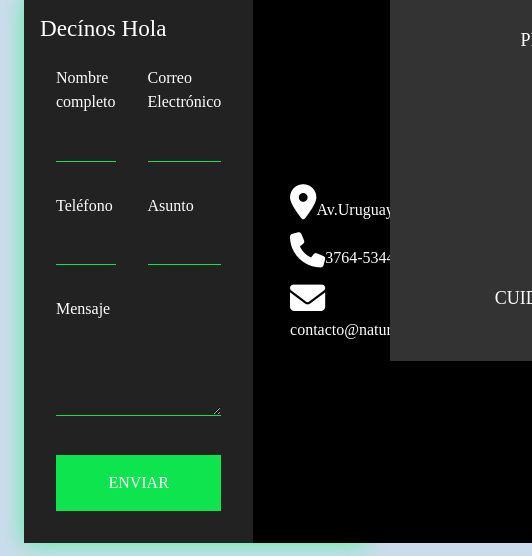
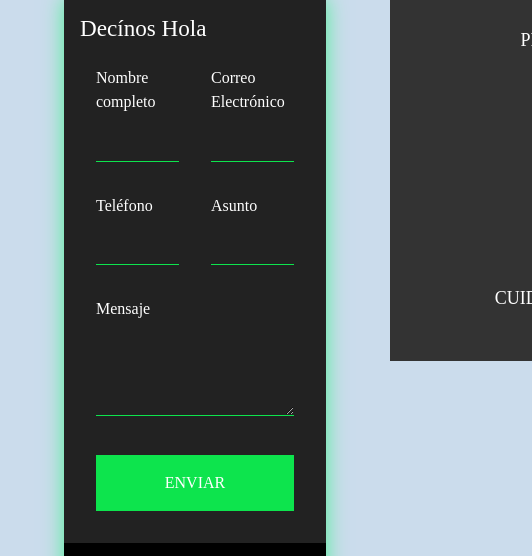
Before and after one commit to facurom/Naturepharma-Romero-Facundo, a website: page contacto.html in a window 390 px wide. Shown: the part 255-811 px from the top of the page, 532 px wide, since content can reach past the window. Drawn offline with nearby package versions, Linux system fonts and the light colour scheme.

Commit message:
contacto-

```diff
--- a/sass/style.scss
+++ b/sass/style.scss
@@ -722,19 +722,39 @@ i {
         height: 100vh;
         padding: 0 4rem;
     }
-    .contenedor-contacto{
+    .formulario-contacto form{
         display: grid;
-        grid-template-columns: 2fr 1fr;
+        grid-template-columns: 1fr 1fr;
+    }
+    .formulario-contacto form .bloque{
+        grid-column: 1/3;
     }
     .info-contacto {
         width: 100%;
+    }
+    .formulario-contacto form p{
+        margin: 0;
+        padding: 1em;
+    }
+    .formulario-contacto form button,
+    .formulario-contacto form input,
+    .formulario-contacto form textarea{
+        width: 100%;
+        padding: 2rem;
+        border: none;
+        background: none;
+        border-bottom: 1px solid #4adf7b;
+        color: #fff;
     }
     .contenedor-contacto > *{
         padding: 2rem;
     }
     .info-contacto ul {
       padding: 1rem;
+      margin-bottom: 20px;
       text-align: left;
+      display: flex;
+      flex-direction: column;
     }
 
 
@@ -770,6 +790,8 @@ i {
         display: flex;
         flex-direction: column;
         align-items: center;
+        padding-top: 20px;
+        margin-top: 50px;
     }
 
     .menu-de-promociones {
@@ -896,7 +918,51 @@ i {
 
              }
          }
-     }
+    }
+    .body-contact{
+        height: 100vh;
+        padding: 0 4rem;
+    }
+    .formulario-contacto form{
+        display: grid;
+        grid-template-columns: 1fr 1fr;
+    }
+    .formulario-contacto form .bloque{
+        grid-column: 1/3;
+    }
+    .info-contacto {
+        width: 100%;
+    }
+    .formulario-contacto form p{
+        margin: 0;
+        padding: 1em;
+    }
+    .formulario-contacto form button,
+    .formulario-contacto form input,
+    .formulario-contacto form textarea{
+        width: 100%;
+        padding: 2rem;
+        border: none;
+        background: none;
+        border-bottom: 1px solid #4adf7b;
+        color: #fff;
+    }
+    .contenedor-contacto > *{
+        padding: 2rem;
+    }
+    .info-contacto ul {
+      padding: 1rem;
+      margin-bottom: 20px;
+      text-align: left;
+      display: flex;
+      flex-direction: column;
+    }
+
+
+    .contactanos {
+        display: flex;
+        flex-direction: column;
+    }
 
 
 
@@ -921,10 +987,7 @@ i {
 
 
     }
-    .body-contact{
-        height: 100vh;
-        padding: 0 1.5rem;
-    }
+
 
     .nombre-empresa {
         margin-bottom: 1rem;
@@ -932,10 +995,7 @@ i {
         text-align: center;
         font-size: 3rem;
     }
-    .contenedor-contacto{
-        display: grid;
-        grid-template-columns: 1fr 1fr;
-    }
+
     .info-contacto {
         width: 100%;
     }
@@ -943,9 +1003,7 @@ i {
         margin: 0;
         padding: 1em;
     }
-    .formulario-contacto form .bloque {
-        grid-column: 1/3;
-    }
+
     .contenedor-contacto > *{
         padding: 1rem;
     }
```
Also changed, not shown: css/estilos.css.
